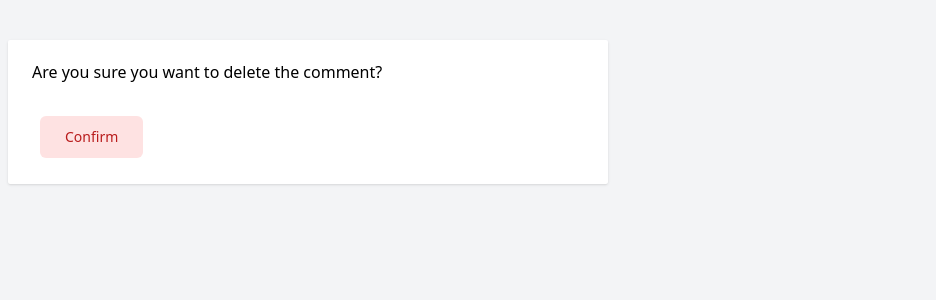
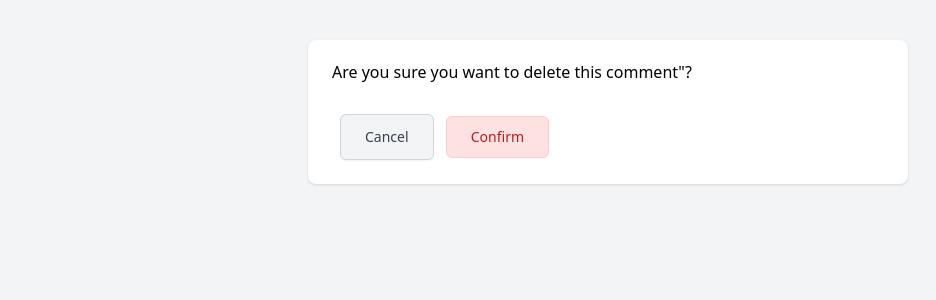
Before and after one commit to hari-testpress/Project-QnA, a Django app: page /questions/1/comments/1/delete/ in a window 1280 px wide. Shown: the top 300 px of the page, without its empty margins (32-968 px from the left). Run offline with Django 3.2, Linux system fonts and the light colour scheme; a user stored in the database is signed in; tables that the repository leaves empty hold one stand-in row (values such as "Sample post"); some libraries are stand-ins or nearby versions.

Commit message:
Add cancel button to the comment delete page

```diff
--- a/QnA/templates/comment_confirm_delete.html
+++ b/QnA/templates/comment_confirm_delete.html
@@ -6,12 +6,13 @@
     <meta http-equiv="X-UA-Compatible" content="IE=edge">
     <meta name="viewport" content="width=device-width, initial-scale=1.0">
     {% tailwind_css %}
-    <title>Delete comment</title>
+    <title>Document</title>
 </head>
 <body class="bg-gray-100 p-10">
-    <form method="post" class="bg-white align-center rounded-sm shadow w-6/12 h-36">{% csrf_token %}
-    <p class="py-5 px-6">Are you sure you want to delete the comment?</p>
-     <input type="submit" value="Confirm" class="inline-flex items-center px-6 py-3 ml-8 border border-transparent text-sm leading-4 font-medium rounded-md text-red-700 bg-red-100 hover:bg-red-200 focus:outline-none focus:ring-2 focus:ring-offset-2 focus:ring-red-500 mt-3">
+    <form method="post" class="bg-white align-center rounded-lg shadow w-6/12 h-36 mx-auto">{% csrf_token %}
+    <p class="py-5 px-6">Are you sure you want to delete this comment"?</p>
+    <a href="{% url 'questions:question_detail' object.object_id %}" class="inline-flex items-center px-6 py-3 ml-8 border border-gray-300 shadow-sm text-sm font-medium rounded-md text-gray-700 bg-gray-100 hover:bg-gray-50 focus:outline-none focus:ring-2 focus:ring-offset-2 focus:ring-indigo-500">Cancel</a>
+     <input type="submit" value="Confirm" class="inline-flex items-center px-6 py-3 ml-2 border border-red-200 text-sm leading-4 font-medium rounded-md text-red-700 bg-red-100 hover:bg-red-200 focus:outline-none focus:ring-2 focus:ring-offset-2 focus:ring-red-500 mt-3">
     </form>
 </body>
 </html>
```
